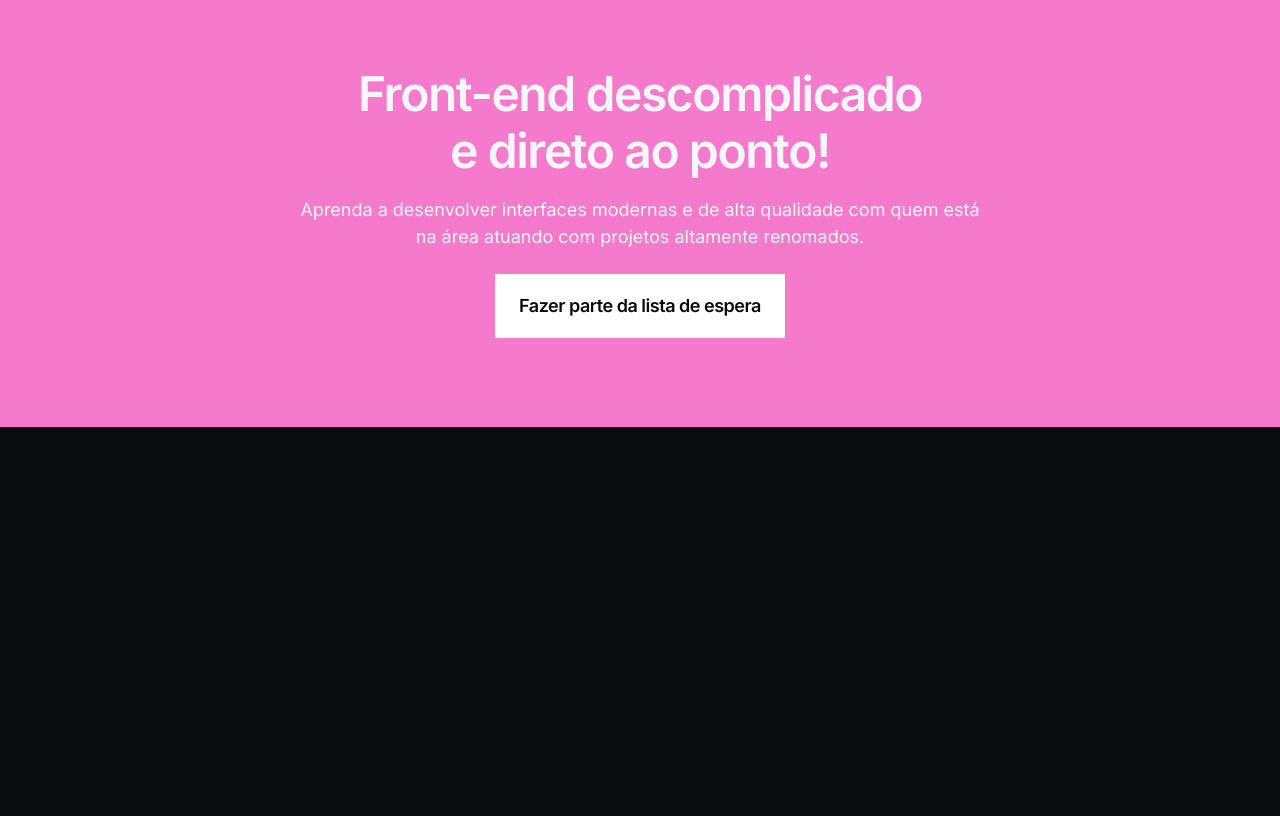
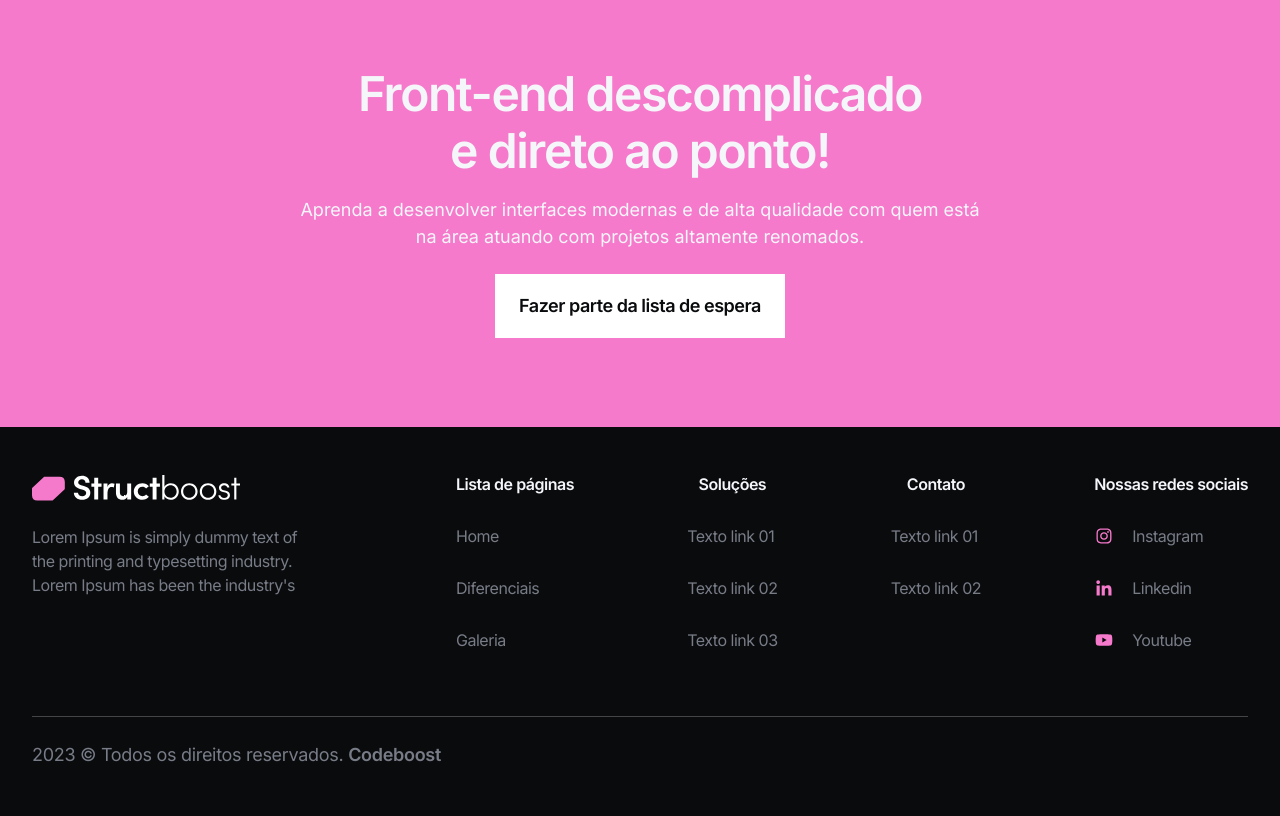
Before and after one commit to pedroGermano/structboost, a plain HTML site: page index.html in a window 1280 px wide. Shown: the part 2985-3801 px from the top of the page. Before the commit the page ends 3412 px from the top, so only its background shows below. Drawn offline with Linux system fonts and the light colour scheme.

Commit message:
footer done

```diff
--- a/css/main.css
+++ b/css/main.css
@@ -190,3 +190,73 @@ header nav ul li a:hover{
   margin: 0 auto;
   margin-bottom: 2.4rem;
 }
+
+footer{
+  padding: 4.8rem 0;
+}
+
+footer .main-area{
+  display: flex;
+  align-items: flex-start;
+  justify-content: space-between;
+  padding-bottom: 6.6rem;
+  margin-bottom: 2.4rem;
+  border-bottom: 1px solid  rgba(255, 255, 255, 0.24);
+}
+
+footer .main-area .left{
+  max-width: 27.9rem;
+
+}
+
+footer .main-area .left p{
+  margin-top: 2.4rem;
+  color: var(--gray-600);
+  font-size: 1.6rem;
+  line-height: 150%;
+  letter-spacing: -0.48px;
+}
+
+footer .main-area .right{
+  flex-grow: 1;
+  max-width: 79.2rem;
+  display: flex;
+  justify-content: space-between;
+}
+
+footer .main-area .right h6{
+  color: var(--color-gray-100);
+  text-align: center;
+  font-family: 'Inter', sans-serif;
+  font-size: 1.6rem;
+  font-weight: 600;
+  letter-spacing: -0.48px;
+  margin-bottom: 3.2rem;
+}
+
+footer .main-area .right .item-nav ul li:not(:last-child){
+  margin-bottom: 3.2rem;
+}
+
+footer .main-area .right .item-nav ul li a {
+  display: flex;
+  align-items: center;
+  gap: 1.8rem;
+  color: var(--gray-600);
+  letter-spacing: -0.48px;
+  transition: color .3s ease;
+  font-size: 1.6rem;
+}
+
+footer .main-area .right .item-nav ul li a:hover{
+  color: var(--gray-100);
+}
+
+footer .copy{
+  color: var(--gray-600);
+  letter-spacing: -0.03rem;
+}
+
+footer .copy strong{
+  font-weight: 600;
+}
--- a/index.html
+++ b/index.html
@@ -139,8 +139,8 @@
             <div class="text">
               <h6>CSS3 e Estilização Avançada</h6>
               <p>
-                Explore os recursos avançados do CSS3 para
-                criar layouts responsivos, animações incríveis e designs atrativos.
+                Explore os recursos avançados do CSS3 para criar layouts
+                responsivos, animações incríveis e designs atrativos.
               </p>
             </div>
           </div>
@@ -165,8 +165,8 @@
             <div class="text">
               <h6>Frameworks Front-end</h6>
               <p>
-                Descubra como utilizar frameworks
-                populares como React, Angular e Vue.js para criar aplicações web completas e eficientes.
+                Descubra como utilizar frameworks populares como React, Angular
+                e Vue.js para criar aplicações web completas e eficientes.
               </p>
             </div>
           </div>
@@ -176,10 +176,10 @@
               <img src="img/frame.svg" alt="" />
             </div>
             <div class="text">
-              <h6>Design Responsivo </h6>
+              <h6>Design Responsivo</h6>
               <p>
-                Aprenda a criar designs responsivos e mobile-first que se adaptam
-                perfeitamente a diferentes tamanhos de tela.
+                Aprenda a criar designs responsivos e mobile-first que se
+                adaptam perfeitamente a diferentes tamanhos de tela.
               </p>
             </div>
           </div>
@@ -189,7 +189,8 @@
     <section class="s-newsletter">
       <div class="container">
         <h2>Front-end descomplicado e direto ao ponto!</h2>
-        <p>Aprenda a desenvolver interfaces modernas e de alta qualidade com quem
+        <p>
+          Aprenda a desenvolver interfaces modernas e de alta qualidade com quem
           está na área atuando com projetos altamente renomados.
         </p>
         <button class="btn-primary white lg">
@@ -197,5 +198,68 @@
         </button>
       </div>
     </section>
+
+    <footer>
+      <div class="container">
+        <div class="main-area">
+          <div class="left">
+            <img src="img/logo.svg" alt="logo" />
+            <p>
+              Lorem Ipsum is simply dummy text of the printing and typesetting
+              industry. Lorem Ipsum has been the industry's
+            </p>
+          </div>
+          <div class="right">
+            <div class="item-nav">
+              <h6>Lista de páginas</h6>
+              <ul>
+                <li><a href="#">Home</a></li>
+                <li><a href="#">Diferenciais</a></li>
+                <li><a href="#">Galeria</a></li>
+              </ul>
+            </div>
+            <div class="item-nav">
+              <h6>Soluções</h6>
+              <ul>
+                <li><a href="#">Texto link 01</a></li>
+                <li><a href="#">Texto link 02</a></li>
+                <li><a href="#">Texto link 03</a></li>
+              </ul>
+            </div>
+            <div class="item-nav">
+              <h6>Contato</h6>
+              <ul>
+                <li><a href="#">Texto link 01</a></li>
+                <li><a href="#">Texto link 02</a></li>
+              </ul>
+            </div>
+            <div class="item-nav">
+              <h6>Nossas redes sociais</h6>
+              <ul>
+                <li>
+                  <a href="#">
+                    <img src="img/icons/instagram.svg" alt="instagram logo" />
+                    Instagram
+                  </a>
+                </li>
+                <li>
+                  <a href="#">
+                    <img src="img/icons/linkedin.svg" alt="instagram logo" />
+                    Linkedin
+                  </a>
+                </li>
+                <li>
+                  <a href="#">
+                    <img src="img/icons/youtube.svg" alt="instagram logo" />
+                    Youtube
+                  </a>
+                </li>
+              </ul>
+            </div>
+          </div>
+        </div>
+        <p class="copy">2023 © Todos os direitos reservados. <strong>Codeboost</strong></p>
+      </div>
+    </footer>
   </body>
 </html>
```
Also changed, not shown: img/icons/instagram.svg (added), img/icons/linkedin.svg (added), img/icons/youtube.svg (added).
